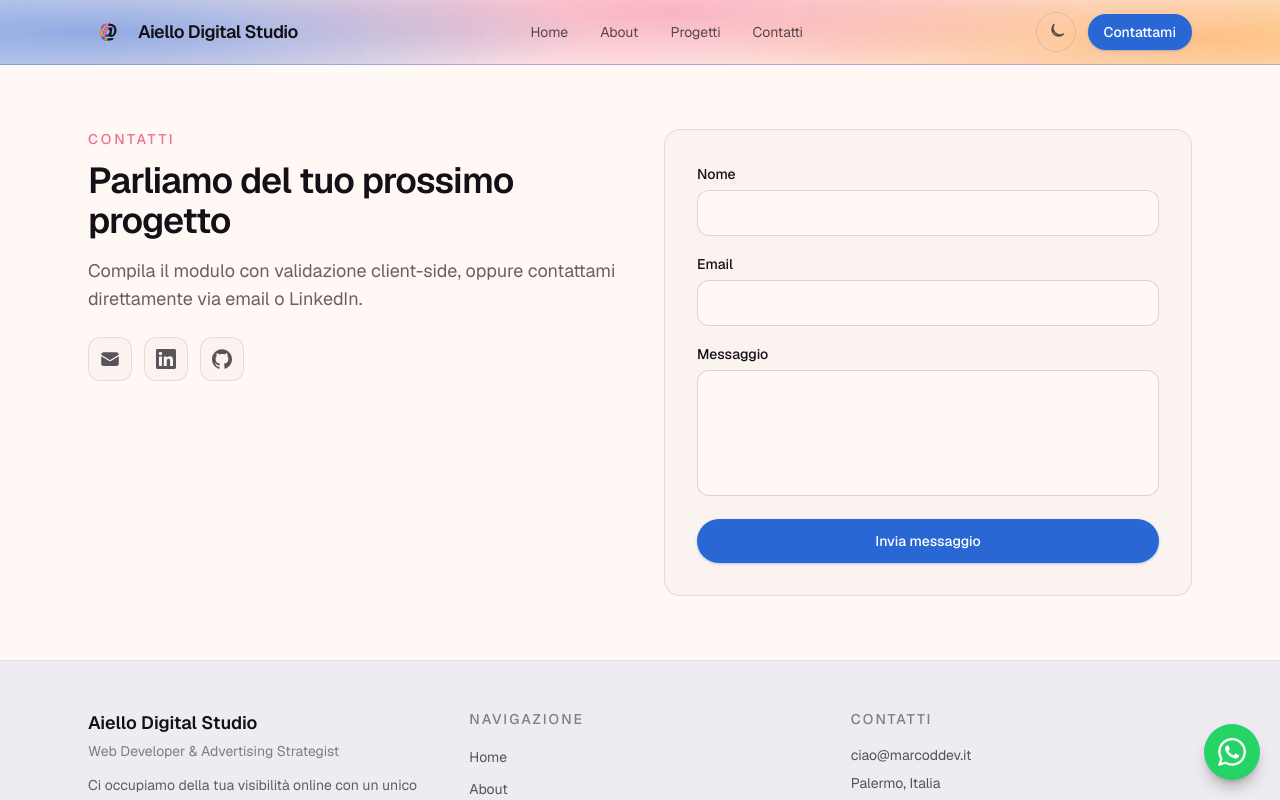
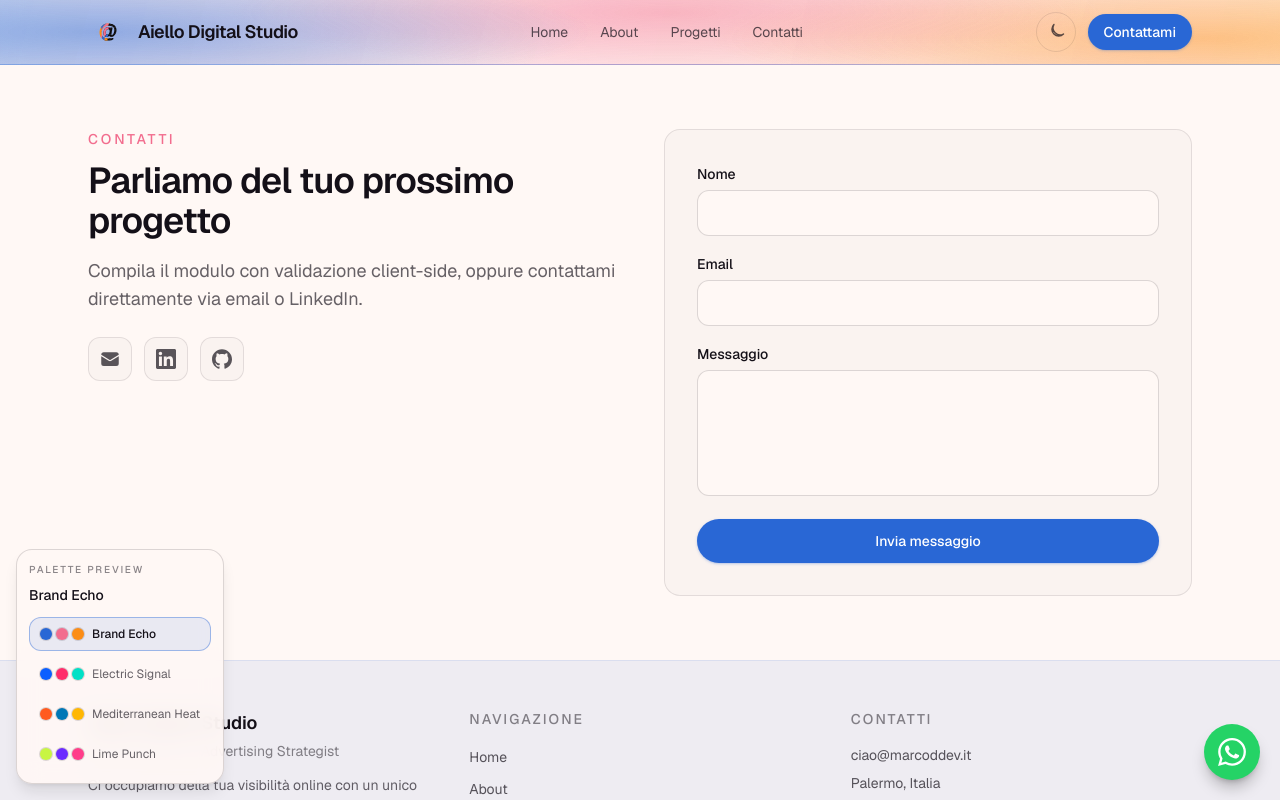
Before and after one commit to JustPeppeRepo/agenzia-pubblicitaria, a Next.js app: page /contact in a window 1280 px wide. Shown: the top 800 px of the page. Built offline with nearby package versions, Linux system fonts and the light colour scheme.

Commit message:
STYLE - palette changer and centralized colors

```diff
--- a/src/app/globals.css
+++ b/src/app/globals.css
@@ -3,37 +3,144 @@
 /* Class + data-theme dark mode (data-theme survives React hydrating <html className>) */
 @custom-variant dark (&:where(.dark, .dark *, [data-theme="dark"], [data-theme="dark"] *));
 
+/* =============================================================================
+   PALETTE SWITCH — change `data-palette` on <html>, or use the floating switcher.
+   Values: brand-echo | electric-signal | mediterranean-heat | lime-punch
+   Accent / accent-2 / spark / backgrounds live here; meshes & washes derive from them.
+   ============================================================================= */
+
 html {
   color-scheme: light;
+  --wave-ink: #0a0a0c;
+}
+
+/* --- 1. Brand Echo (default) — blu / rosa / arancio --- */
+html:not([data-palette]),
+html[data-palette="brand-echo"] {
   --background: #fff8f5;
   --foreground: #141018;
   --accent: #2967d5;
   --accent-2: #f26d8e;
   --spark: #fc8d16;
-  --section: color-mix(in srgb, #2967d5 8%, #fff8f5);
-  --warm: color-mix(in srgb, #fc8d16 16%, #fff8f5);
-  --warm-wash: color-mix(
-    in srgb,
-    color-mix(in srgb, var(--background) 68%, var(--accent) 32%),
-    #1a1520 20%
-  );
-  --wave-ink: #0a0a0c;
   --accent-foreground: #ffffff;
+  --ink-background: #16141a;
+  --ink-foreground: #f7f2f4;
+  --ink-accent: #5b8def;
+  --ink-accent-2: #ff8aa8;
+  --ink-spark: #ffb04a;
+  --ink-accent-foreground: #ffffff;
 }
 
-html.dark,
-html[data-theme="dark"] {
+html.dark:not([data-palette]),
+html.dark[data-palette="brand-echo"],
+html[data-theme="dark"]:not([data-palette]),
+html[data-theme="dark"][data-palette="brand-echo"] {
   color-scheme: dark;
   --background: #0f0c12;
   --foreground: #f7f2f4;
   --accent: #5b8def;
   --accent-2: #ff8aa8;
   --spark: #ffb04a;
-  --section: color-mix(in srgb, #5b8def 10%, #0f0c12);
-  --warm: color-mix(in srgb, #ffb04a 18%, #0f0c12);
-  --warm-wash: color-mix(in srgb, #0a0a0c 55%, var(--accent) 45%);
-  --wave-ink: #0a0a0c;
   --accent-foreground: #ffffff;
+}
+
+/* --- 2. Electric Signal — blu elettrico / magenta / ciano --- */
+html[data-palette="electric-signal"] {
+  --background: #f4f7ff;
+  --foreground: #0a1224;
+  --accent: #0b5fff;
+  --accent-2: #ff2d6a;
+  --spark: #00e0c6;
+  --accent-foreground: #ffffff;
+  --ink-background: #0c1220;
+  --ink-foreground: #eaf0ff;
+  --ink-accent: #4d8cff;
+  --ink-accent-2: #ff5a8a;
+  --ink-spark: #2affe8;
+  --ink-accent-foreground: #ffffff;
+}
+
+html.dark[data-palette="electric-signal"],
+html[data-theme="dark"][data-palette="electric-signal"] {
+  color-scheme: dark;
+  --background: #070b14;
+  --foreground: #eaf0ff;
+  --accent: #4d8cff;
+  --accent-2: #ff5a8a;
+  --spark: #2affe8;
+  --accent-foreground: #ffffff;
+}
+
+/* --- 3. Mediterranean Heat — corallo / azzurro / giallo sole --- */
+html[data-palette="mediterranean-heat"] {
+  --background: #fffaf6;
+  --foreground: #1a1410;
+  --accent: #ff5a1f;
+  --accent-2: #0077b6;
+  --spark: #ffb703;
+  --accent-foreground: #ffffff;
+  --ink-background: #1a1612;
+  --ink-foreground: #fff6ee;
+  --ink-accent: #ff7a45;
+  --ink-accent-2: #3aa0d8;
+  --ink-spark: #ffc933;
+  --ink-accent-foreground: #ffffff;
+}
+
+html.dark[data-palette="mediterranean-heat"],
+html[data-theme="dark"][data-palette="mediterranean-heat"] {
+  color-scheme: dark;
+  --background: #12100e;
+  --foreground: #fff6ee;
+  --accent: #ff7a45;
+  --accent-2: #3aa0d8;
+  --spark: #ffc933;
+  --accent-foreground: #ffffff;
+}
+
+/* --- 4. Lime Punch — lime / viola / hot pink --- */
+html[data-palette="lime-punch"] {
+  --background: #f7fff2;
+  --foreground: #10140f;
+  --accent: #c8f542;
+  --accent-2: #6c2bff;
+  --spark: #ff3d8a;
+  --accent-foreground: #10140f;
+  --ink-background: #121810;
+  --ink-foreground: #f2ffe8;
+  --ink-accent: #c8f542;
+  --ink-accent-2: #9b6bff;
+  --ink-spark: #ff6ba8;
+  --ink-accent-foreground: #10140f;
+}
+
+html.dark[data-palette="lime-punch"],
+html[data-theme="dark"][data-palette="lime-punch"] {
+  color-scheme: dark;
+  --background: #0a1008;
+  --foreground: #f2ffe8;
+  --accent: #c8f542;
+  --accent-2: #9b6bff;
+  --spark: #ff6ba8;
+  --accent-foreground: #10140f;
+}
+
+/* Derived surfaces — update automatically when accents change */
+html {
+  --section: color-mix(in srgb, var(--accent) 8%, var(--background));
+  --warm: color-mix(in srgb, var(--spark) 16%, var(--background));
+  --warm-wash: color-mix(
+    in srgb,
+    color-mix(in srgb, var(--background) 68%, var(--accent) 32%),
+    #1a1520 20%
+  );
+}
+
+html.dark,
+html[data-theme="dark"] {
+  --section: color-mix(in srgb, var(--accent) 10%, var(--background));
+  --warm: color-mix(in srgb, var(--spark) 18%, var(--background));
+  --warm-wash: color-mix(in srgb, var(--wave-ink) 55%, var(--accent) 45%);
 }
 
 @theme inline {
@@ -196,18 +303,18 @@ html[data-theme="dark"] .bg-nav {
   );
 }
 
-/* Near-black band for contrast sections (forces light type locally) */
+/* Near-black band for contrast sections (forces palette dark accents locally) */
 .bg-ink {
   color-scheme: dark;
-  --background: #16141a;
-  --foreground: #f7f2f4;
-  --accent: #5b8def;
-  --accent-2: #ff8aa8;
-  --spark: #ffb04a;
-  --section: color-mix(in srgb, #5b8def 12%, #0a0a0c);
-  --warm: color-mix(in srgb, #ffb04a 14%, #0a0a0c);
-  --accent-foreground: #ffffff;
-  background-color: #0a0a0c;
+  --background: var(--ink-background);
+  --foreground: var(--ink-foreground);
+  --accent: var(--ink-accent);
+  --accent-2: var(--ink-accent-2);
+  --spark: var(--ink-spark);
+  --section: color-mix(in srgb, var(--ink-accent) 12%, var(--wave-ink));
+  --warm: color-mix(in srgb, var(--ink-spark) 14%, var(--wave-ink));
+  --accent-foreground: var(--ink-accent-foreground);
+  background-color: var(--wave-ink);
   color: var(--foreground);
 }
 
--- a/src/app/layout.tsx
+++ b/src/app/layout.tsx
@@ -5,12 +5,13 @@ import { Analytics } from "@vercel/analytics/next";
 import { SpeedInsights } from "@vercel/speed-insights/next";
 import { Footer } from "@/components/layout/Footer";
 import { Header } from "@/components/layout/Header";
+import { PaletteSwitcher } from "@/components/layout/PaletteSwitcher";
 import { WhatsAppButton } from "@/components/layout/WhatsAppButton";
 import { siteConfig } from "@/data/site";
 import "./globals.css";
 
-/** Runs before paint: set data-theme (survives hydration) + .dark class. */
-const themeInitScript = `(function(){try{var t=localStorage.getItem("theme");var d=t==="dark"||(t!=="light"&&window.matchMedia("(prefers-color-scheme: dark)").matches);var v=d?"dark":"light";var r=document.documentElement;r.dataset.theme=v;r.classList.toggle("dark",d);}catch(e){}})();`;
+/** Runs before paint: theme + palette (survives hydration). */
+const themeInitScript = `(function(){try{var r=document.documentElement;var t=localStorage.getItem("theme");var d=t==="dark"||(t!=="light"&&window.matchMedia("(prefers-color-scheme: dark)").matches);var v=d?"dark":"light";r.dataset.theme=v;r.classList.toggle("dark",d);var p=localStorage.getItem("palette");if(p==="brand-echo"||p==="electric-signal"||p==="mediterranean-heat"||p==="lime-punch"){r.dataset.palette=p;}}catch(e){}})();`;
 
 const geistSans = Geist({
   variable: "--font-geist-sans",
@@ -56,6 +57,7 @@ export default function RootLayout({
         <main className="flex-1">{children}</main>
         <Footer />
         <WhatsAppButton />
+        <PaletteSwitcher />
         <Analytics />
         <SpeedInsights />
       </body>
--- /dev/null
+++ b/src/components/layout/PaletteSwitcher.tsx
@@ -0,0 +1,74 @@
+"use client";
+
+import { useEffect, useState } from "react";
+import {
+  applyPalette,
+  getStoredPalette,
+  isPaletteId,
+  PALETTES,
+  type PaletteId,
+} from "@/lib/palette";
+
+function readDomPalette(): PaletteId {
+  if (typeof document === "undefined") return "brand-echo";
+  const current = document.documentElement.dataset.palette;
+  return isPaletteId(current) ? current : "brand-echo";
+}
+
+/** Floating preview control — cycles the 4 brand palettes without touching layout. */
+export function PaletteSwitcher() {
+  const [palette, setPalette] = useState<PaletteId>("brand-echo");
+
+  useEffect(() => {
+    const current = document.documentElement.dataset.palette
+      ? readDomPalette()
+      : getStoredPalette();
+    applyPalette(current);
+    setPalette(current);
+  }, []);
+
+  function select(id: PaletteId) {
+    applyPalette(id);
+    setPalette(id);
+  }
+
+  const active = PALETTES.find((p) => p.id === palette) ?? PALETTES[0];
+
+  return (
+    <div className="fixed bottom-4 left-4 z-50 max-w-[min(100vw-2rem,16rem)] rounded-2xl border border-foreground/15 bg-background/90 p-3 shadow-lg shadow-foreground/10 backdrop-blur-md">
+      <p className="mb-2 text-[10px] font-medium uppercase tracking-[0.18em] text-foreground/50">
+        Palette preview
+      </p>
+      <p className="mb-3 text-sm font-medium text-foreground">{active.label}</p>
+      <div className="flex flex-col gap-1.5">
+        {PALETTES.map((p) => {
+          const selected = p.id === palette;
+          return (
+            <button
+              key={p.id}
+              type="button"
+              onClick={() => select(p.id)}
+              aria-pressed={selected}
+              className={
+                selected
+                  ? "flex items-center gap-2 rounded-xl border border-accent/40 bg-accent/10 px-2.5 py-2 text-left text-xs font-medium text-foreground transition-colors"
+                  : "flex items-center gap-2 rounded-xl border border-transparent px-2.5 py-2 text-left text-xs text-foreground/65 transition-colors hover:border-foreground/10 hover:bg-foreground/5 hover:text-foreground"
+              }
+            >
+              <span className="flex gap-1" aria-hidden>
+                {p.swatches.map((c) => (
+                  <span
+                    key={c}
+                    className="size-3 rounded-full ring-1 ring-foreground/15"
+                    style={{ backgroundColor: c }}
+                  />
+                ))}
+              </span>
+              {p.label}
+            </button>
+          );
+        })}
+      </div>
+    </div>
+  );
+}
--- /dev/null
+++ b/src/lib/palette.ts
@@ -0,0 +1,49 @@
+export const PALETTE_STORAGE_KEY = "palette";
+
+export const PALETTES = [
+  {
+    id: "brand-echo",
+    label: "Brand Echo",
+    swatches: ["#2967d5", "#f26d8e", "#fc8d16"],
+  },
+  {
+    id: "electric-signal",
+    label: "Electric Signal",
+    swatches: ["#0b5fff", "#ff2d6a", "#00e0c6"],
+  },
+  {
+    id: "mediterranean-heat",
+    label: "Mediterranean Heat",
+    swatches: ["#ff5a1f", "#0077b6", "#ffb703"],
+  },
+  {
+    id: "lime-punch",
+    label: "Lime Punch",
+    swatches: ["#c8f542", "#6c2bff", "#ff3d8a"],
+  },
+] as const;
+
+export type PaletteId = (typeof PALETTES)[number]["id"];
+
+export function isPaletteId(value: string | null | undefined): value is PaletteId {
+  return PALETTES.some((p) => p.id === value);
+}
+
+export function applyPalette(id: PaletteId) {
+  document.documentElement.dataset.palette = id;
+  try {
+    localStorage.setItem(PALETTE_STORAGE_KEY, id);
+  } catch {
+    /* ignore */
+  }
+}
+
+export function getStoredPalette(): PaletteId {
+  try {
+    const stored = localStorage.getItem(PALETTE_STORAGE_KEY);
+    if (isPaletteId(stored)) return stored;
+  } catch {
+    /* ignore */
+  }
+  return "brand-echo";
+}
```
